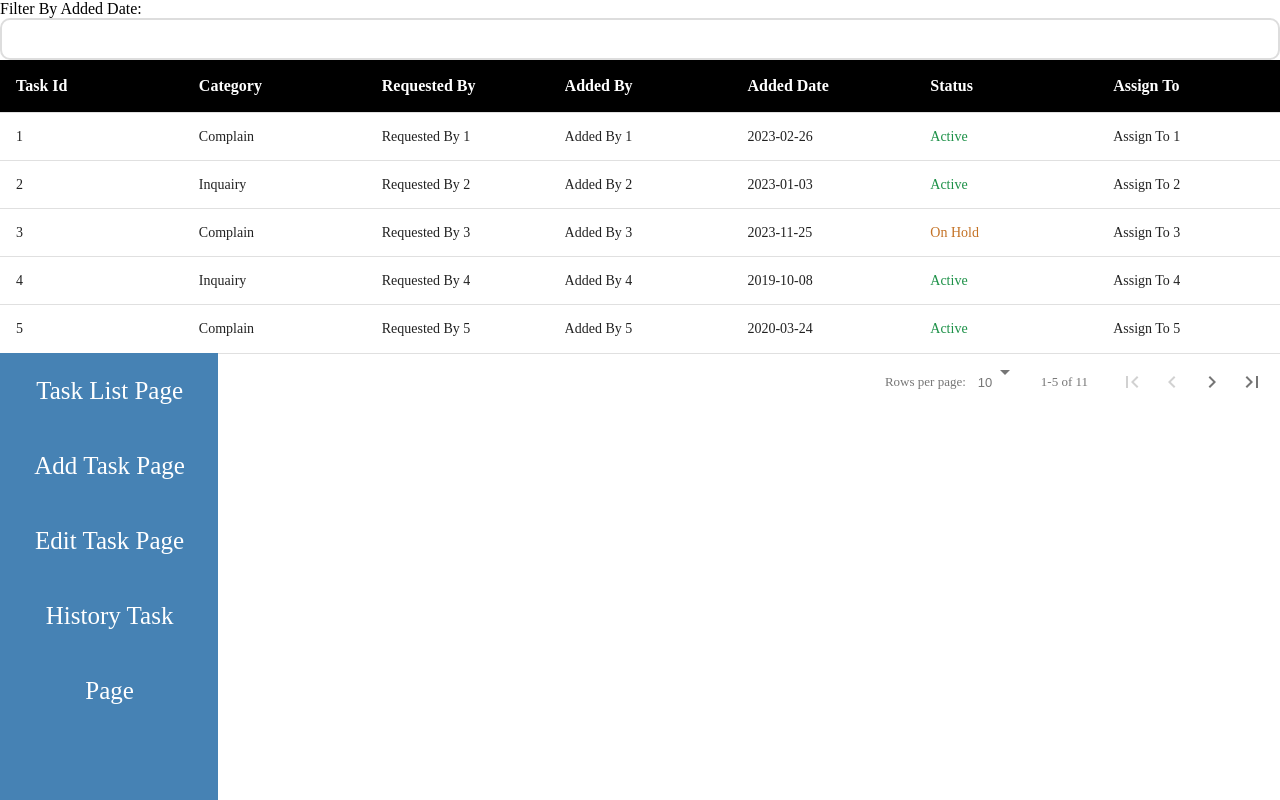
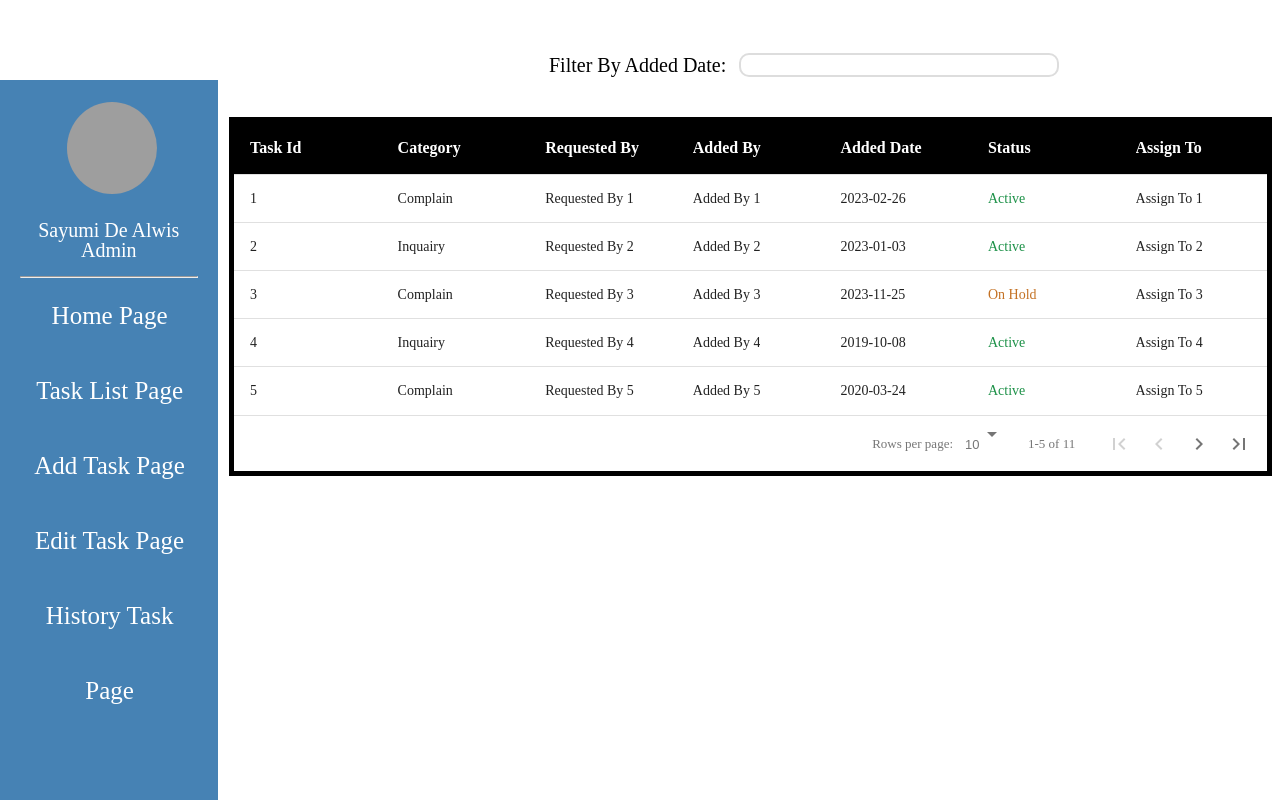
Before and after one commit to Sayumidealwis/sample-page-frontend, a React (Create React App) app: page /tasklist in a window 1280 px wide. Built offline with nearby package versions, Linux system fonts and the light colour scheme; grey boxes are pictures that could not be loaded.

Commit message:
styles added

```diff
--- a/src/Styles/ListTaskPage.css
+++ b/src/Styles/ListTaskPage.css
@@ -0,0 +1,40 @@
+.container{
+    margin-left: 17.5vw;
+    padding: 5px;
+    margin-right: 1vw;
+}
+
+.dataTable{
+    border: 5px solid #000000;
+    border-collapse: collapse;
+    border-style: solid;
+    text-align: center;
+    overflow-y: auto;
+    height: 100%;
+    width: 100%;
+    margin-top: 5vh;
+}
+
+.search-bar{
+    display: flex;
+    flex-wrap: wrap;
+    align-items: center;
+    margin-left: 25vw;
+    margin-top: 6vh;
+    font-size: 20px;
+}
+
+.search{
+    border-radius: 10px 10px 10px 10px;
+    margin-left: 1vw;
+    height: 3vh;
+    width: 25vw;
+}
+
+.title{
+    font-size: 35px;
+    font-weight: bold;
+    text-align: center;
+    color: black;
+    text-decoration: underline;
+}
```
